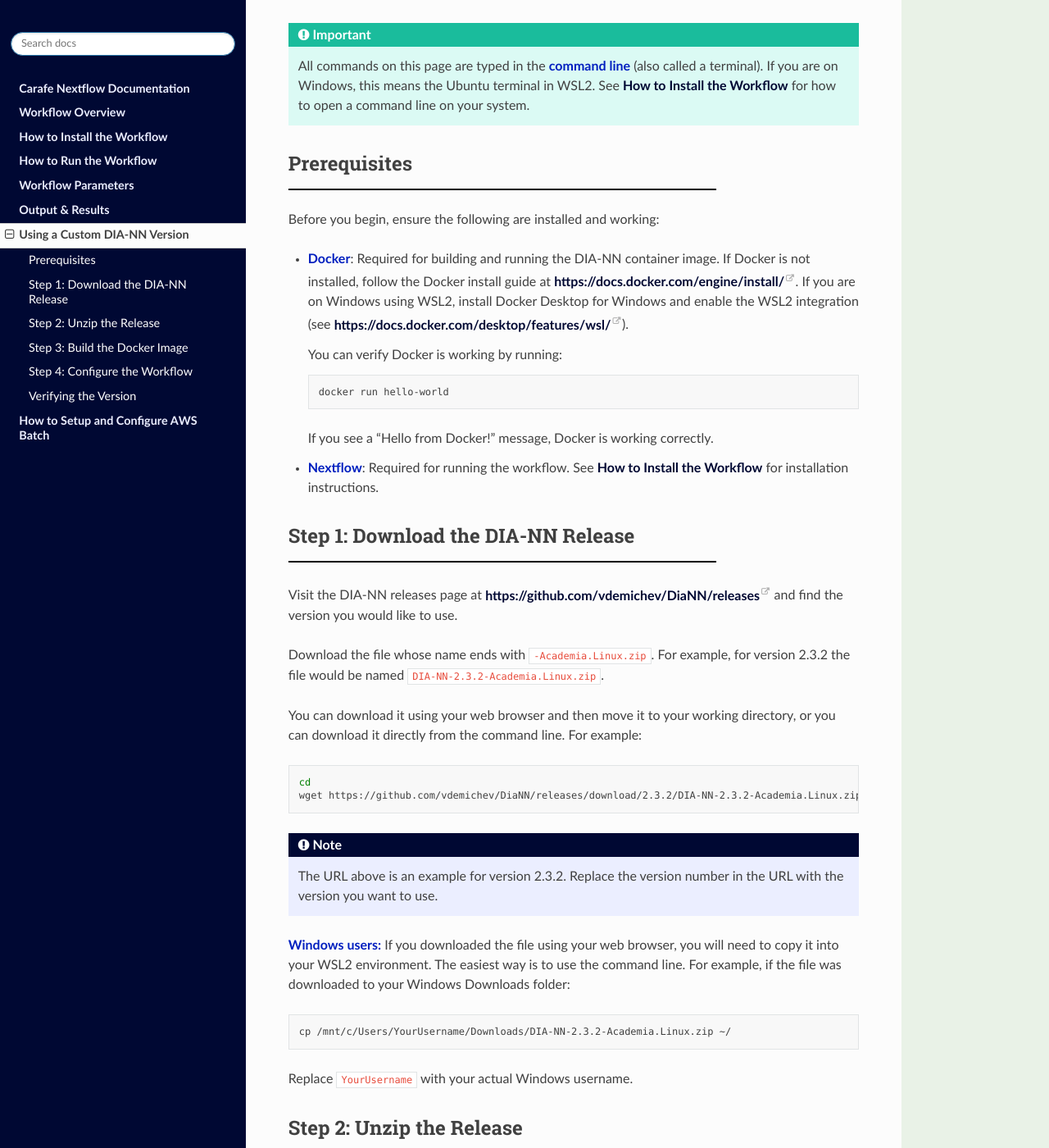
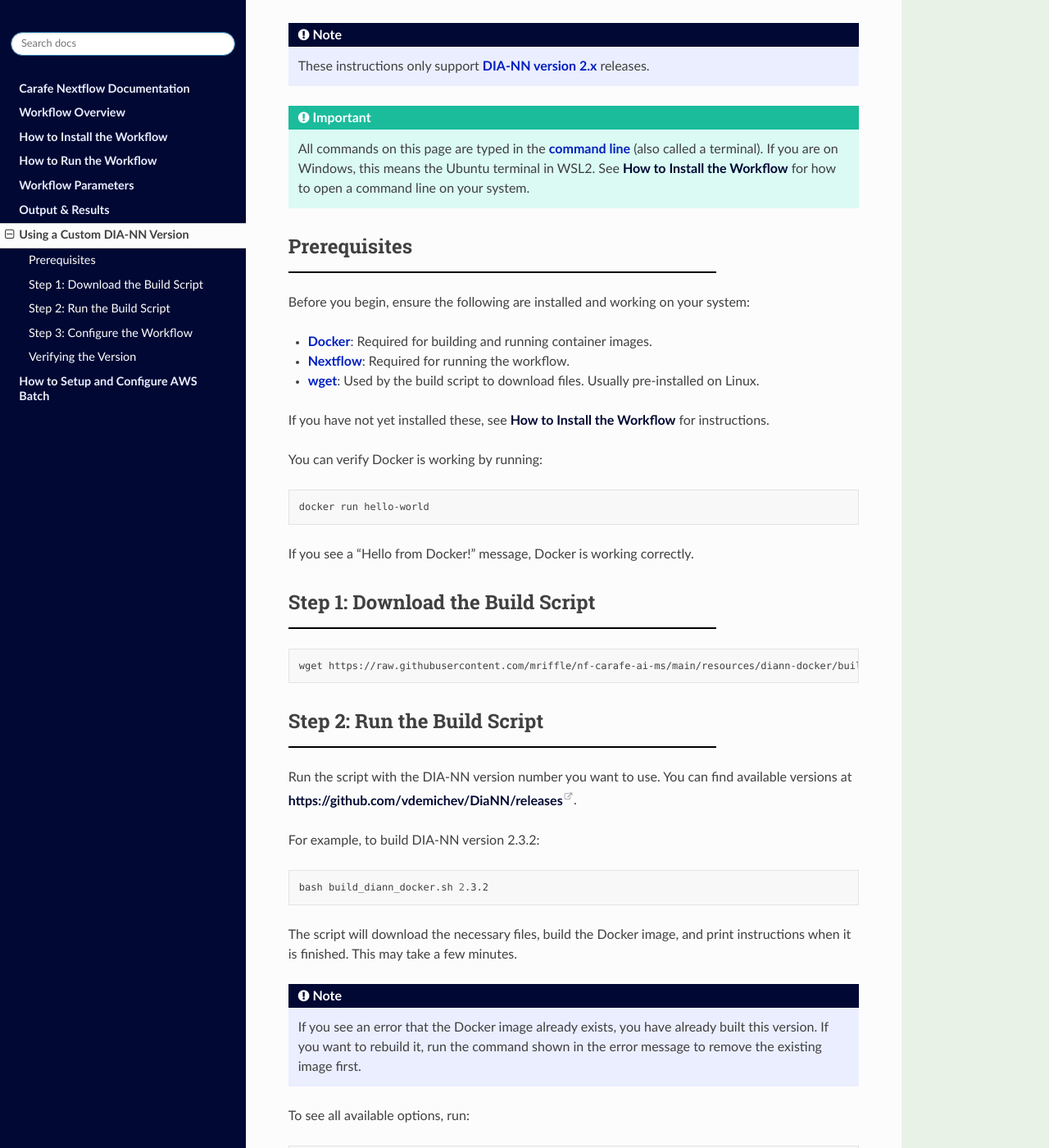
Before and after one commit to mriffle/nf-carafe-ai-ms, a Sphinx documentation site: the page built from docs/source/custom_diann.rst, in a window 1280 px wide and 1400 px high, scrolled down 300 px. Shown: the whole window at 82% size. Built offline with Sphinx 7.4.7 and the Read the Docs theme 3.1.0, drawn with Linux system fonts in a browser that asks for light colours; some of the changed text lies outside the part shown.

Commit message:
add docker build script, update docs

```diff
--- a/docs/source/custom_diann.rst
+++ b/docs/source/custom_diann.rst
@@ -3,10 +3,14 @@
 ===================================
 This workflow includes DIA-NN version 1.8.1, which is the latest version that may be hosted
 in a public cloud container registry due to licensing restrictions. However, **newer versions of DIA-NN
-can be used** by building a Docker image yourself on the system where you will run the workflow.
+can be used** by building a Docker image on the system where you will run the workflow.
 
-This page walks you through the process step by step. If you have not yet installed Nextflow
-and Docker, please see :doc:`how_to_install` first.
+A build script is provided that automates this process. It downloads the necessary files from
+this project's GitHub repository and builds the Docker image for you.
+
+.. note::
+
+    These instructions only support **DIA-NN version 2.x** releases.
 
 .. important::
 
@@ -17,130 +21,71 @@
 
 Prerequisites
 =============
-Before you begin, ensure the following are installed and working:
+Before you begin, ensure the following are installed and working on your system:
 
-- **Docker**: Required for building and running the DIA-NN container image. If Docker is not
-  installed, follow the Docker install guide at https://docs.docker.com/engine/install/. If you
-  are on Windows using WSL2, install Docker Desktop for Windows and enable the WSL2 integration
-  (see https://docs.docker.com/desktop/features/wsl/).
+- **Docker**: Required for building and running container images.
+- **Nextflow**: Required for running the workflow.
+- **wget**: Used by the build script to download files. Usually pre-installed on Linux.
 
-  You can verify Docker is working by running:
+If you have not yet installed these, see :doc:`how_to_install` for instructions.
 
-  .. code-block:: bash
-
-      docker run hello-world
-
-  If you see a "Hello from Docker!" message, Docker is working correctly.
-
-- **Nextflow**: Required for running the workflow. See :doc:`how_to_install` for installation
-  instructions.
-
-
-Step 1: Download the DIA-NN Release
-====================================
-Visit the DIA-NN releases page at https://github.com/vdemichev/DiaNN/releases and find the
-version you would like to use.
-
-Download the file whose name ends with ``-Academia.Linux.zip``. For example, for version 2.3.2
-the file would be named ``DIA-NN-2.3.2-Academia.Linux.zip``.
-
-You can download it using your web browser and then move it to your working directory, or you
-can download it directly from the command line. For example:
+You can verify Docker is working by running:
 
 .. code-block:: bash
 
-    cd
-    wget https://github.com/vdemichev/DiaNN/releases/download/2.3.2/DIA-NN-2.3.2-Academia.Linux.zip
+    docker run hello-world
+
+If you see a "Hello from Docker!" message, Docker is working correctly.
+
+
+Step 1: Download the Build Script
+==================================
+
+.. code-block:: bash
+
+    wget https://raw.githubusercontent.com/mriffle/nf-carafe-ai-ms/main/resources/diann-docker/build_diann_docker.sh
+
+
+Step 2: Run the Build Script
+=============================
+Run the script with the DIA-NN version number you want to use. You can find available
+versions at https://github.com/vdemichev/DiaNN/releases.
+
+For example, to build DIA-NN version 2.3.2:
+
+.. code-block:: bash
+
+    bash build_diann_docker.sh 2.3.2
+
+The script will download the necessary files, build the Docker image, and print instructions
+when it is finished. This may take a few minutes.
 
 .. note::
 
-    The URL above is an example for version 2.3.2. Replace the version number in the URL
-    with the version you want to use.
+    If you see an error that the Docker image already exists, you have already built this version.
+    If you want to rebuild it, run the command shown in the error message to remove the existing
+    image first.
 
-**Windows users:** If you downloaded the file using your web browser, you will need to copy
-it into your WSL2 environment. The easiest way is to use the command line. For example, if
-the file was downloaded to your Windows Downloads folder:
+To see all available options, run:
 
 .. code-block:: bash
 
-    cp /mnt/c/Users/YourUsername/Downloads/DIA-NN-2.3.2-Academia.Linux.zip ~/
-
-Replace ``YourUsername`` with your actual Windows username.
+    bash build_diann_docker.sh -h
 
 
-Step 2: Unzip the Release
-=========================
-Unzip the downloaded file:
-
-.. code-block:: bash
-
-    cd
-    unzip DIA-NN-2.3.2-Academia.Linux.zip
-
-This will create a directory named something like ``diann-2.3.2``. You can verify by listing
-your directories:
-
-.. code-block:: bash
-
-    ls -d diann-*
-
-You should see the directory name printed.
-
-.. note::
-
-    If ``unzip`` is not installed, you can install it by running:
-
-    .. code-block:: bash
-
-        sudo apt update && sudo apt install -y unzip
-
-
-Step 3: Build the Docker Image
+Step 3: Configure the Workflow
 ==============================
-Navigate into the unzipped directory and build the Docker image:
-
-.. code-block:: bash
-
-    cd ~/diann-2.3.2
-    docker build --no-cache -t diann_docker .
-
-.. important::
-
-    Do not forget the ``.`` at the end of the ``docker build`` command. It tells Docker to
-    look for the build instructions in the current directory.
-
-This may take a few minutes. When it is finished, you should see a message that includes
-``Successfully tagged diann_docker:latest``.
-
-You can verify the image was built by running:
-
-.. code-block:: bash
-
-    docker images diann_docker
-
-You should see one row listed for the ``diann_docker`` image.
-
-
-Step 4: Configure the Workflow
-==============================
-To use your custom DIA-NN image, you need to tell the workflow to use it instead of the
-default. Open your ``pipeline.config`` file (see :doc:`how_to_run` for how to find and
-edit this file) and add the following line inside the ``params`` section:
+After the script completes, it will display the exact line to add to your ``pipeline.config``
+file. Open your ``pipeline.config`` (see :doc:`how_to_run` for how to find and edit this file)
+and add the line to the ``params`` section. For example, if you built version 2.3.2:
 
 .. code-block:: groovy
 
     params {
+        images.diann = 'diann:2.3.2'
+
         // ... your other parameters ...
-
-        images.diann = 'diann_docker'
     }
-
-This overrides the default DIA-NN container image with the one you just built.
-
-.. note::
-
-    The value ``'diann_docker'`` must match the name you used in the ``docker build -t`` command
-    in Step 3. If you used a different name, use that name here instead.
 
 After saving your ``pipeline.config``, run the workflow as you normally would (see :doc:`how_to_run`).
 The workflow will automatically use your custom DIA-NN version for the DIA-NN search step.
--- a/docs/source/overview.rst
+++ b/docs/source/overview.rst
@@ -44,7 +44,7 @@
 
 *  **DIA-NN** (https://github.com/vdemichev/DiaNN)
 
-   DIA-NN (1.8.1) is used to generate data as input to Carafe. Newer versions may be used by building
+   DIA-NN (1.8.1) is used to generate data as input to Carafe. Newer versions (2.x) may be used by building
    a custom Docker image. See :doc:`custom_diann` for instructions.
 
 *  **Carafe** (https://github.com/Noble-Lab/Carafe)
```
Also changed, not shown: SPECIFICATION.md (+6 -2 lines), 3 other files.
